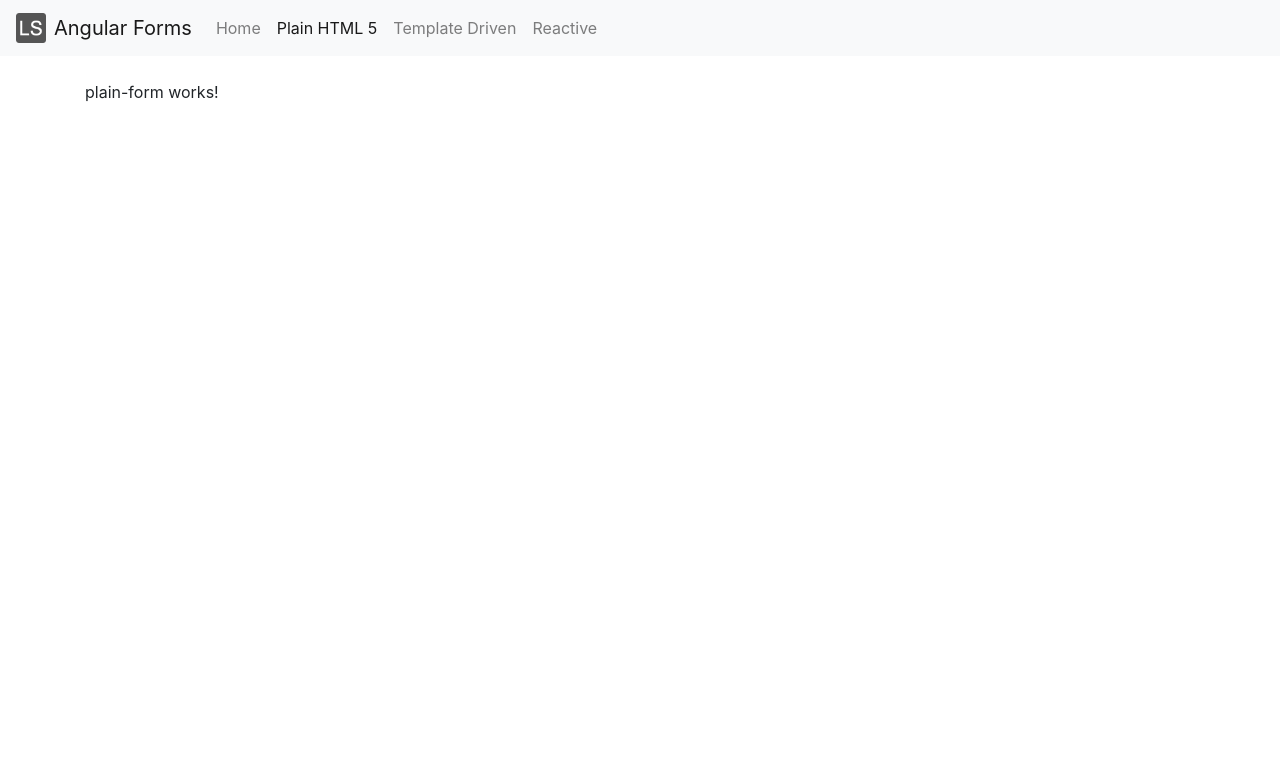
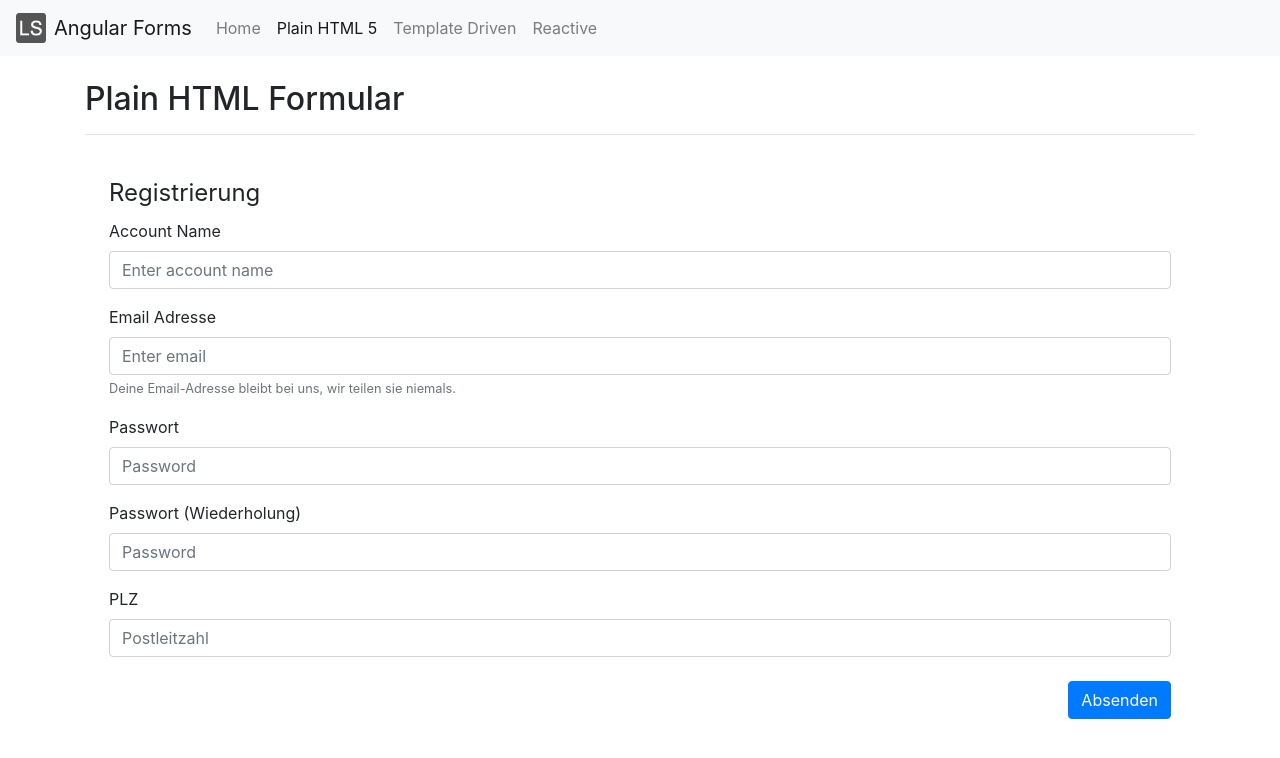
Before and after one commit to lean-ng/edu-forms-backup, an Angular app: page /plain in a window 1280 px wide. Shown: the top 758 px of the page. Built offline with nearby package versions, Linux system fonts and the light colour scheme.

Commit message:
Started with the plain form.

```diff
--- a/src/app/pages/plain-form/plain-form.component.html
+++ b/src/app/pages/plain-form/plain-form.component.html
@@ -1 +1,48 @@
-<p>plain-form works!</p>
+<section>
+  <h2>Plain HTML Formular</h2>
+  <hr>
+</section>
+<form class="p-4">
+  <fieldset>
+    <legend>Registrierung</legend>
+    <div class="form-group">
+      <label for="acc">Account Name</label>
+      <input type="text" required minlength="3" class="form-control" id="acc" placeholder="Enter account name">
+      <div class="invalid-feedback">
+        Wenigstens drei Zeichen müssen es bitte sein.
+      </div>
+    </div>
+    <div class="form-group">
+      <label for="email">Email Adresse</label>
+      <input type="email" required class="form-control" id="email" aria-describedby="emailHelp"
+        placeholder="Enter email">
+      <div class="invalid-feedback">
+        Ungültige Email-Adresse
+      </div>
+      <small id="emailHelp" class="form-text text-muted">Deine Email-Adresse bleibt bei uns, wir teilen sie
+        niemals.</small>
+    </div>
+    <div class="form-group">
+      <label for="pw1">Passwort</label>
+      <input type="password" minlength="8" required class="form-control" id="pw1" placeholder="Password">
+    </div>
+    <div class="form-group">
+      <label for="pw2">Passwort (Wiederholung)</label>
+      <input type="password" class="form-control" id="pw2" placeholder="Password">
+      <div class="invalid-feedback">
+        Passwörter stimmen nicht überein.
+      </div>
+    </div>
+    <div class="form-group">
+      <label for="zip">PLZ</label>
+      <input type="text" pattern="\d{5}" class="form-control" id="zip"
+        placeholder="Postleitzahl">
+      <div class="invalid-feedback">
+        Bitte eine korrekte PLZ angeben.
+      </div>
+    </div>
+    <div class="actions d-flex justify-content-end pt-2">
+      <button type="submit" class="btn btn-primary">Absenden</button>
+    </div>
+  </fieldset>
+</form>
```
